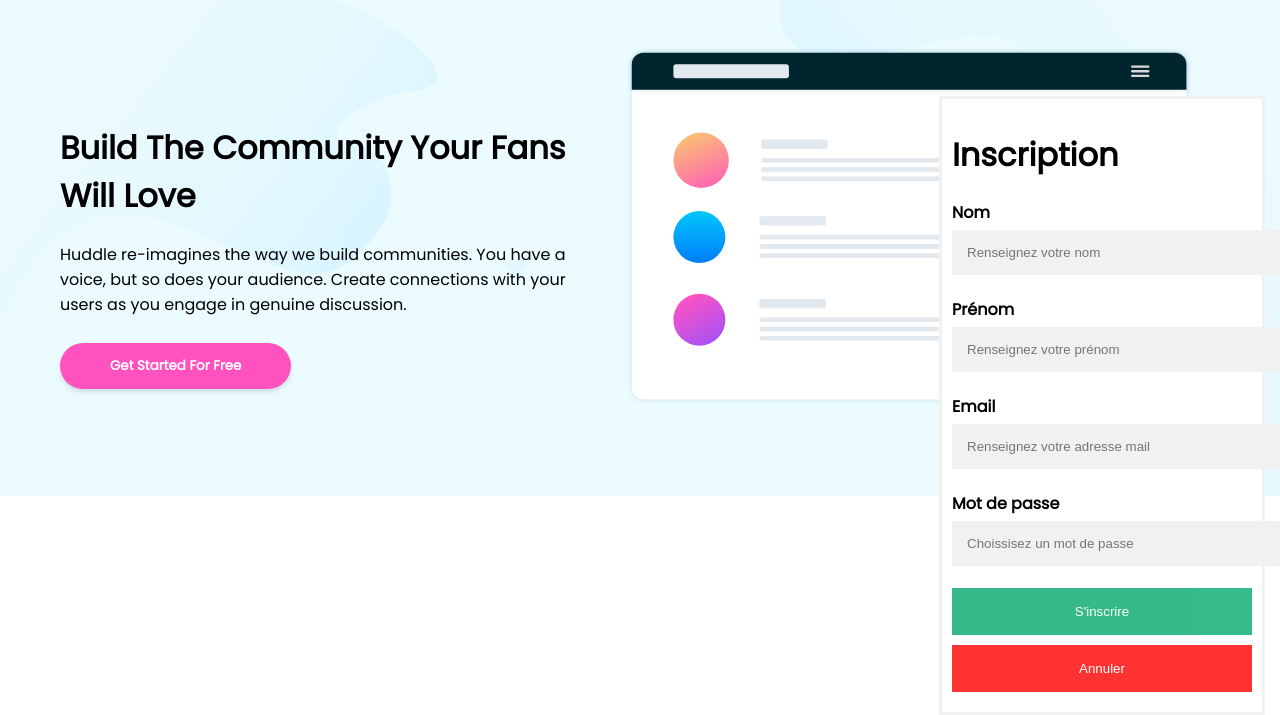
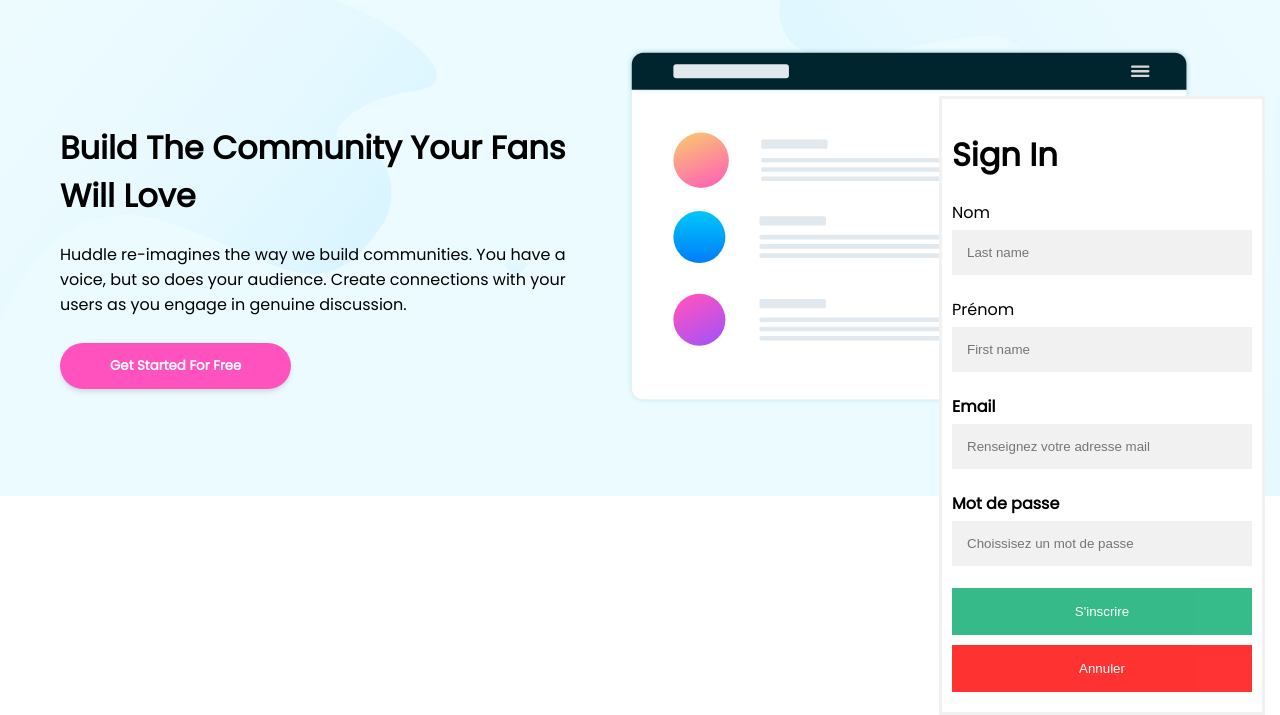
Before and after one commit to Fabolous38/agence-simplweb, a plain HTML site: page header.html in a window 1280 px wide. Both pictures are taken after a click on the button "Try It free". Shown: the part 85-800 px from the top of the page. Drawn offline with Linux system fonts and the light colour scheme.

Commit message:
changement header

```diff
--- a/header.css
+++ b/header.css
@@ -55,7 +55,7 @@ header {
 
 /* Full-width input fields */
 .form-container input[type=text], .form-container input[type=password] {
-  width: 100%;
+  width: 90%;
   padding: 15px;
   margin: 5px 0 22px 0;
   border: none;
--- a/header.html
+++ b/header.html
@@ -23,15 +23,16 @@
 
           <div class="form-popup" id="myForm">
             <form action="" class="form-container">
-              <h1>Inscription</h1>
+              <h1>Sign In</h1>
 
-
-              <label for="Nom"><b>Nom</b></label>
-              <input type="text" placeholder="Renseignez votre nom" name="nom" required>
-
-
-              <label for="prenom"><b>Prénom</b></label>
-              <input type="text" placeholder="Renseignez votre prénom" name="prenom" required>
+              <div class="field">
+                <label for="lastname">Nom</label>
+                <input placeholder="Last name" type="text" name="lastname" id="lastname">
+            </div>
+            <div class="field">
+                <label for="firstname">Prénom</label>
+                <input placeholder="First name" type="text" name="firstname" id="firstname">
+            </div>
 
               <label for="email"><b>Email</b></label>
               <input type="text" placeholder="Renseignez votre adresse mail" name="email" required>
```
